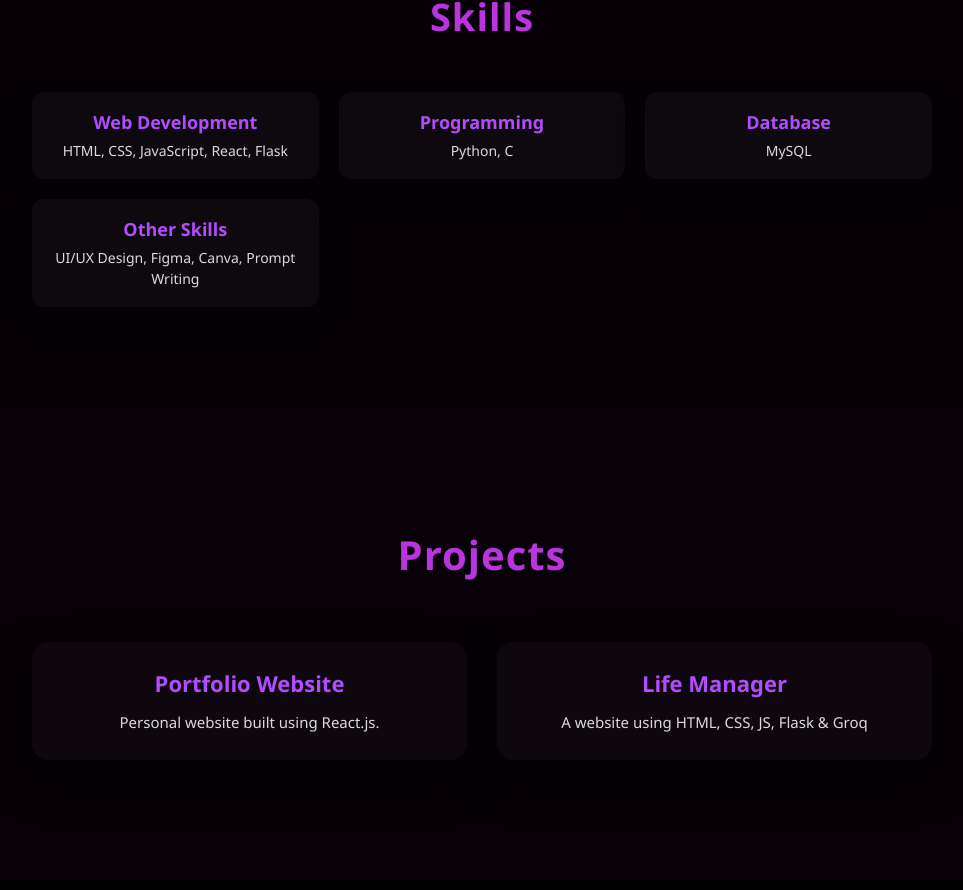
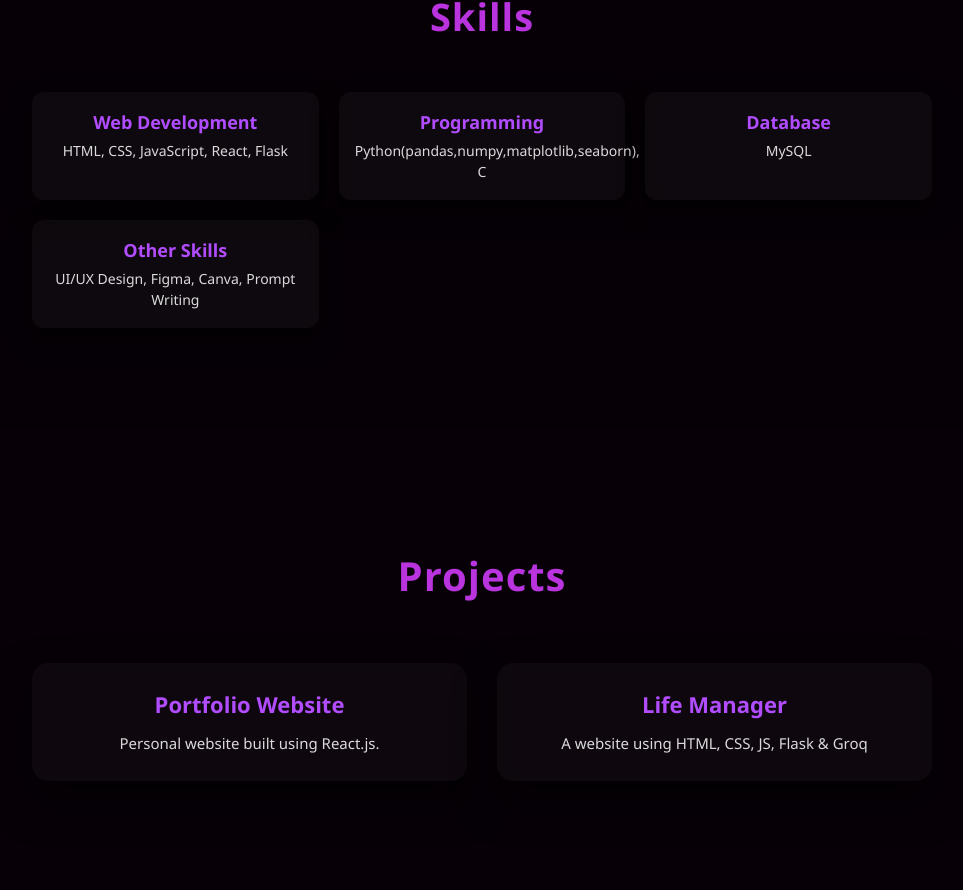
Before and after one commit to METHUNSM001/methun_portfolio, a React (Create React App) app: page / in a window 1280 px wide. Shown: the part 1887-2777 px from the top of the page, without its empty margins (158-1121 px from the left). Built offline with nearby package versions, Linux system fonts and the light colour scheme.

Commit message:
Update skills.js

```diff
--- a/src/components/skills.js
+++ b/src/components/skills.js
@@ -12,7 +12,7 @@ function Skills() {
 
     <div className="skill-group">
       <h3>Programming</h3>
-      <p>Python, C</p>
+      <p>Python(pandas,numpy,matplotlib,seaborn), C</p>
     </div>
 
     <div className="skill-group">
```
